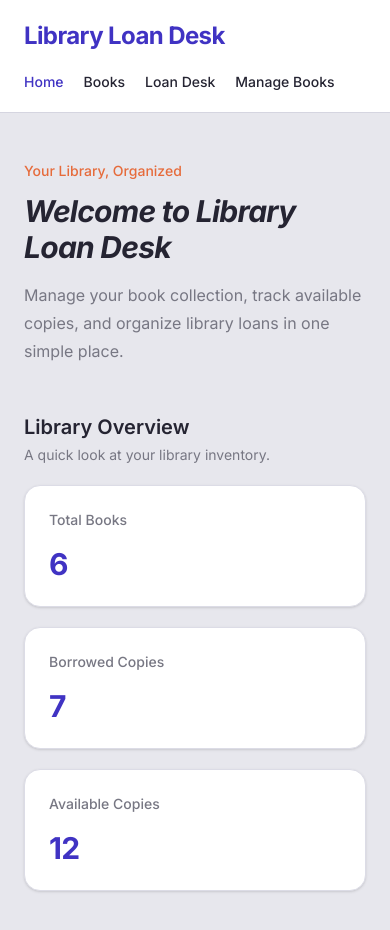
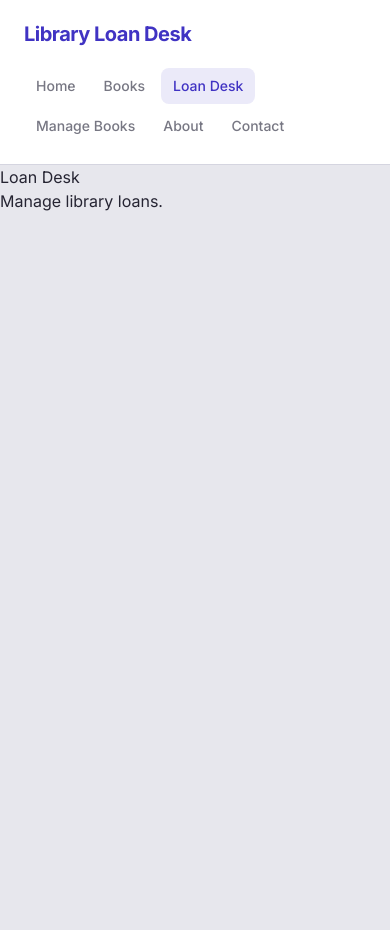
Before and after one commit to aminrasooli2007-svg/library-loan-desk, a React (Vite) app: page /loans in a window 390 px wide. Shown: the top 930 px of the page. After the commit the page ends 844 px from the top, so only its background shows below. Built offline with nearby package versions, Linux system fonts and the light colour scheme.

Commit message:
Style responsive navbar and home dashboard

```diff
--- a/src/App.jsx
+++ b/src/App.jsx
@@ -1,98 +1,65 @@
-import { initialBooks } from "./data/books";
+
+import { BrowserRouter, Routes, Route, NavLink } from "react-router";
+import Home from "./pages/Home";
+import Books from "./pages/Books";
+import LoanDesk from "./pages/LoanDesk";
+import ManageBooks from "./pages/ManageBooks";
+import About from "./pages/About";
+import Contact from "./pages/Contact";
+
+const navLinkClass = ({ isActive }) =>
+  `rounded-lg px-3 py-2 text-sm font-medium transition-colors ${
+    isActive
+      ? "bg-[#4033C3]/10 text-[#4033C3]"
+      : "text-[#777783] hover:bg-[#E7E7ED] hover:text-[#4033C3]"
+  }`;
+
 function App() {
-
-
-  const totalBooks = initialBooks.length
-
-  const borrowedCopies = initialBooks.reduce(
-    (total, book) => total + book.borrowedCopies,
-    0
-  )
-
-  const availableCopies = initialBooks.reduce(
-    (total, book) => total + (book.totalCopies - book.borrowedCopies),
-    0
-  );
   return (
+    <BrowserRouter>
       <div className="min-h-screen bg-[#E7E7ED] text-[#252432]">
         <header className="border-b border-[#D5D5E0] bg-white">
           <nav className="mx-auto flex max-w-6xl flex-wrap items-center justify-between gap-5 px-6 py-5">
-          <a href="/" className="text-2xl font-bold tracking-tight text-[#4033C3]">
+            <NavLink
+              to="/"
+              className="text-xl font-bold tracking-tight text-[#4033C3] sm:text-2xl"
+            >
               Library Loan Desk
-          </a>
+            </NavLink>
 
-          <div className="flex flex-wrap items-center gap-5 text-sm font-medium">
-            <a href="/" className="text-[#4033C3]">
+            <div className="flex flex-wrap items-center gap-1">
+              <NavLink to="/" end className={navLinkClass}>
                 Home
-            </a>
-            <a href="/books" className="transition-colors hover:text-[#4033C3]">
+              </NavLink>
+              <NavLink to="/books" className={navLinkClass}>
                 Books
-            </a>
-            <a href="/loans" className="transition-colors hover:text-[#4033C3]">
+              </NavLink>
+              <NavLink to="/loans" className={navLinkClass}>
                 Loan Desk
-            </a>
-            <a href="/manage-books" className="transition-colors hover:text-[#4033C3]">
+              </NavLink>
+              <NavLink to="/manage-books" className={navLinkClass}>
                 Manage Books
-            </a>
+              </NavLink>
+              <NavLink to="/about" className={navLinkClass}>
+                About
+              </NavLink>
+              <NavLink to="/contact" className={navLinkClass}>
+                Contact
+              </NavLink>
             </div>
           </nav>
         </header>
 
-      <main className="mx-auto max-w-6xl px-6 py-12 sm:py-16">
-        <section className="mb-12">
-          <p className="mb-3 text-sm font-medium text-[#E66B3B]">
-            Your Library, Organized
-          </p>
-
-          <h1 className="mb-4 text-3xl font-bold italic tracking-tight sm:text-4xl">
-            Welcome to Library Loan Desk
-          </h1>
-
-          <p className="max-w-2xl text-base leading-7 text-[#777783]">
-            Manage your book collection, track available copies, and organize
-            library loans in one simple place.
-          </p>
-        </section>
-
-        <section>
-          <div className="mb-5">
-            <h2 className="text-xl font-semibold">Library Overview</h2>
-            <p className="mt-1 text-sm text-[#777783]">
-              A quick look at your library inventory.
-            </p>
+        <Routes>
+          <Route path="/" element={<Home />} />
+          <Route path="/books" element={<Books />} />
+          <Route path="/loans" element={<LoanDesk />} />
+          <Route path="/manage-books" element={<ManageBooks />} />
+          <Route path="/about" element={<About />} />
+          <Route path="/contact" element={<Contact />} />
+        </Routes>
       </div>
-
-          <div className="grid grid-cols-1 gap-5 sm:grid-cols-2 md:grid-cols-3">
-            <div className="rounded-2xl border border-[#DCDCE6] bg-white p-6 shadow-sm">
-              <p className="mb-4 text-sm font-medium text-[#777783]">
-                Total Books
-              </p>
-              <p className="text-3xl font-bold tracking-tight text-[#4033C3]">
-                {totalBooks}
-              </p>
-            </div>
-
-            <div className="rounded-2xl border border-[#DCDCE6] bg-white p-6 shadow-sm">
-              <p className="mb-4 text-sm font-medium text-[#777783]">
-                Borrowed Copies
-              </p>
-              <p className="text-3xl font-bold tracking-tight text-[#4033C3]">
-                {borrowedCopies}
-              </p>
-            </div>
-
-            <div className="rounded-2xl border border-[#DCDCE6] bg-white p-6 shadow-sm">
-              <p className="mb-4 text-sm font-medium text-[#777783]">
-                Available Copies
-              </p>
-              <p className="text-3xl font-bold tracking-tight text-[#4033C3]">
-                {availableCopies}
-              </p>
-            </div>
-          </div>
-        </section>
-      </main>
-    </div>
+    </BrowserRouter>
   );
 }
 
--- /dev/null
+++ b/src/pages/About.jsx
@@ -0,0 +1,11 @@
+
+function About() {
+  return (
+    <div>
+      <h1>About</h1>
+      <p>About Library Loan Desk.</p>
+    </div>
+  );
+}
+
+export default About;
--- /dev/null
+++ b/src/pages/Books.jsx
@@ -0,0 +1,10 @@
+function Books() {
+  return (
+    <div>
+      <h1>Books</h1>
+      <p>Library book collection.</p>
+    </div>
+  );
+}
+
+export default Books;
--- /dev/null
+++ b/src/pages/Contact.jsx
@@ -0,0 +1,11 @@
+
+function Contact() {
+  return (
+    <div>
+      <h1>Contact</h1>
+      <p>Contact information.</p>
+    </div>
+  );
+}
+
+export default Contact;
--- /dev/null
+++ b/src/pages/Home.jsx
@@ -0,0 +1,77 @@
+
+import { initialBooks } from "../data/books";
+
+function Home() {
+  const totalBooks = initialBooks.length;
+
+  const borrowedCopies = initialBooks.reduce(
+    (total, book) => total + book.borrowedCopies,
+    0
+  );
+
+  const availableCopies = initialBooks.reduce(
+    (total, book) => total + book.totalCopies - book.borrowedCopies,
+    0
+  );
+
+  return (
+    <div className="min-h-screen bg-[#E7E7ED] text-[#252432]">
+      <main className="mx-auto max-w-6xl px-6 py-12 sm:py-16">
+        <section className="mb-12">
+          <p className="mb-3 text-sm font-medium text-[#E66B3B]">
+            Your Library, Organized
+          </p>
+
+          <h1 className="mb-4 text-3xl font-bold italic tracking-tight sm:text-4xl">
+            Welcome to Library Loan Desk
+          </h1>
+
+          <p className="max-w-2xl text-base leading-7 text-[#777783]">
+            Manage your book collection, track available copies, and organize
+            library loans in one simple place.
+          </p>
+        </section>
+
+        <section>
+          <div className="mb-5">
+            <h2 className="text-xl font-semibold">Library Overview</h2>
+            <p className="mt-1 text-sm text-[#777783]">
+              A quick look at your library inventory.
+            </p>
+          </div>
+
+          <div className="grid grid-cols-1 gap-5 sm:grid-cols-2 md:grid-cols-3">
+            <div className="rounded-2xl border border-[#DCDCE6] bg-white p-6 shadow-sm">
+              <p className="mb-4 text-sm font-medium text-[#777783]">
+                Total Books
+              </p>
+              <p className="text-3xl font-bold tracking-tight text-[#4033C3]">
+                {totalBooks}
+              </p>
+            </div>
+
+            <div className="rounded-2xl border border-[#DCDCE6] bg-white p-6 shadow-sm">
+              <p className="mb-4 text-sm font-medium text-[#777783]">
+                Borrowed Copies
+              </p>
+              <p className="text-3xl font-bold tracking-tight text-[#4033C3]">
+                {borrowedCopies}
+              </p>
+            </div>
+
+            <div className="rounded-2xl border border-[#DCDCE6] bg-white p-6 shadow-sm">
+              <p className="mb-4 text-sm font-medium text-[#777783]">
+                Available Copies
+              </p>
+              <p className="text-3xl font-bold tracking-tight text-[#4033C3]">
+                {availableCopies}
+              </p>
+            </div>
+          </div>
+        </section>
+      </main>
+    </div>
+  );
+}
+
+export default Home;
--- /dev/null
+++ b/src/pages/LoanDesk.jsx
@@ -0,0 +1,11 @@
+
+function LoanDesk() {
+  return (
+    <div>
+      <h1>Loan Desk</h1>
+      <p>Manage library loans.</p>
+    </div>
+  );
+}
+
+export default LoanDesk;
--- /dev/null
+++ b/src/pages/ManageBooks.jsx
@@ -0,0 +1,11 @@
+
+function ManageBooks() {
+  return (
+    <div>
+      <h1>Manage Books</h1>
+      <p>Add, edit, and delete books.</p>
+    </div>
+  );
+}
+
+export default ManageBooks;
```
Lines whose indentation alone changed are shown as unchanged.
